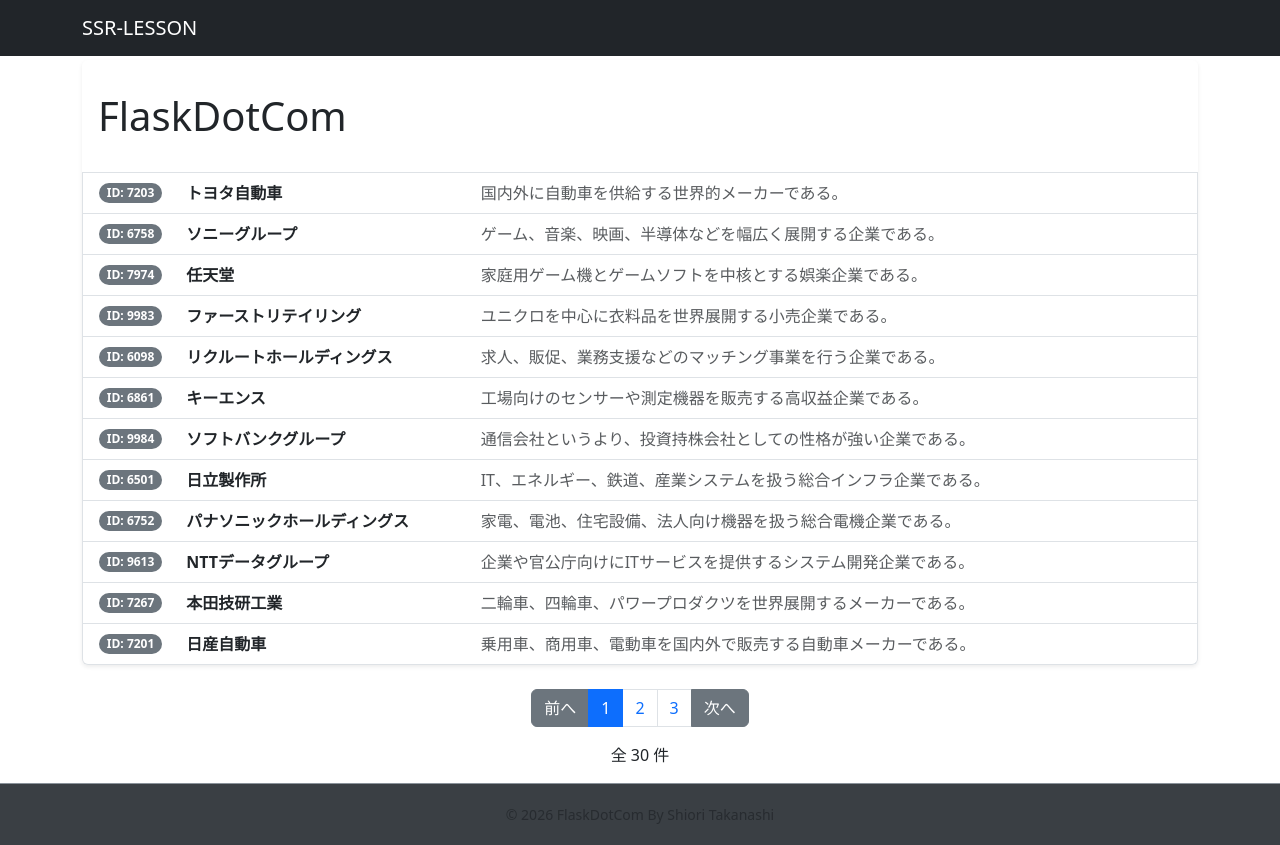
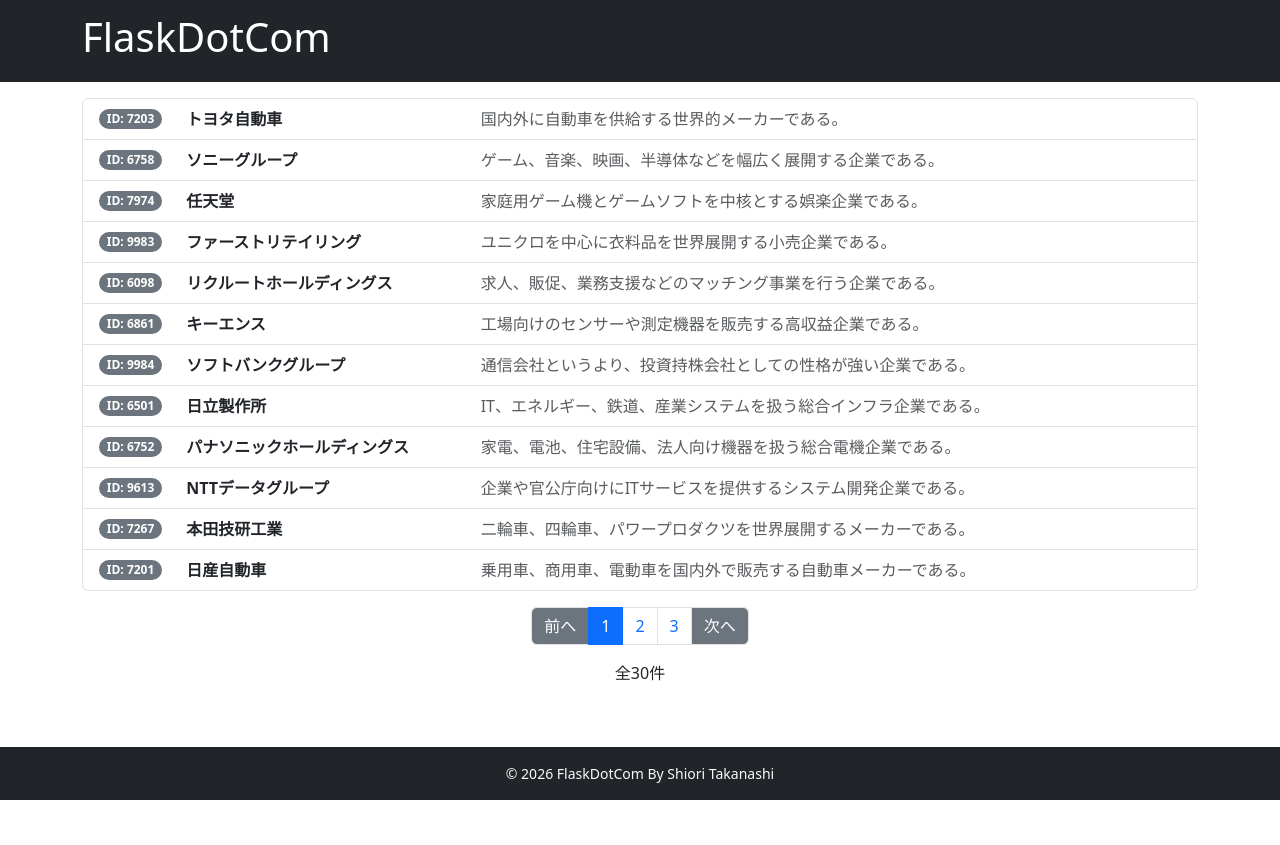
Before and after one commit to Shiori-Takanashi/flaskdotcom, a Flask app: page /company-list/ in a window 1280 px wide. After the commit the page ends 800 px from the top, so only its background shows below. Run offline with Flask 3, Linux system fonts and the light colour scheme.

Commit message:
refactor: レイアウト修正

```diff
--- a/src/flaskdotcom/templates/layout/layout.html
+++ b/src/flaskdotcom/templates/layout/layout.html
@@ -21,13 +21,6 @@
             main {
                 flex: 1;
             }
-
-            footer {
-                background-color: #3a3f44;
-                border-top: 1px solid #8a929a;
-                padding: 20px 0;
-                margin-top: 30px;
-            }
         </style>
     </head>
 
@@ -36,28 +29,24 @@
             <nav class="navbar navbar-expand-lg navbar-dark bg-dark">
                 <div class="container">
                     <a class="navbar-brand" href="{{ url_for('company.company_list') }}">
-                        SSR-LESSON
+                        <h3 class="display-6">
+                            FlaskDotCom
+                        </h2>
                     </a>
-                    <button class="navbar-toggler"
-                            type="button"
-                            data-bs-toggle="collapse"
-                            data-bs-target="#navbarNav">
-                        <span class="navbar-toggler-icon"></span>
-                    </button>
                 </div>
             </nav>
         </header>
 
         <main>
-            <div class="container mt-1">
+            <div class="container py-3">
                 {% block content %}
                 {% endblock content %}
             </div>
         </main>
 
-        <footer class="mt-3">
+        <footer class="mt-0 py-3 bg-dark">
             <div class="container text-center">
-                <p class="text-muted small mb-0">
+                <p class="text-light small mb-0">
                     &copy; 2026 FlaskDotCom By Shiori Takanashi
                 </p>
             </div>
--- a/src/flaskdotcom/templates/pages/company.html
+++ b/src/flaskdotcom/templates/pages/company.html
@@ -5,13 +5,8 @@
 {% endblock title %}
 
 {% block content %}
-    <div class="list-group shadow-sm mb-4">
-        <div class="mb-2 mt-3 p-3">
-            <h2 class="display-6">
-                FlaskDotCom
-            </h2>
-        </div>
 
+    <div class="list-group">
         {% for company in pagination.companies %}
             <div class="list-group-item list-group-item-action d-flex align-items-center">
                 <span class="badge bg-secondary rounded-pill me-4">
@@ -36,10 +31,10 @@
     </div>
 
     {% if pagination.total_pages > 1 %}
-        <nav aria-label="Page navigation">
+        <nav aria-label="Page navigation" class="mt-3">
             <ul class="pagination justify-content-center">
                 <li class="page-item {% if not pagination.has_prev %}disabled{% endif %}">
-                    <a class="page-link bg-secondary text-white border-secondary"
+                    <a class="page-link bg-secondary text-white"
                        href="{{ url_for('company.company_list', requested_page=pagination.current_page - 1, per_page=pagination.per_page) if pagination.has_prev else '#' }}">
                         前へ
                     </a>
@@ -58,7 +53,7 @@
                 {% endfor %}
 
                 <li class="page-item {% if not pagination.has_next %}disabled{% endif %}">
-                    <a class="page-link bg-secondary text-white border-secondary"
+                    <a class="page-link bg-secondary text-white"
                        href="{{ url_for('company.company_list', requested_page=pagination.current_page + 1, per_page=pagination.per_page) if pagination.has_next else '#' }}">
                         次へ
                     </a>
@@ -66,10 +61,8 @@
             </ul>
         </nav>
     {% endif %}
+    <div class="card-body d-flex justify-content-center mb-0">
+        <span>全{{ pagination.total_items }}件</span>
+</div>
 
-    <div class="card-body d-flex justify-content-center">
-        <p class="mb-0">
-            <span>全 {{ pagination.total_items }} 件</span>
-        </p>
-    </div>
 {% endblock content %}
```
